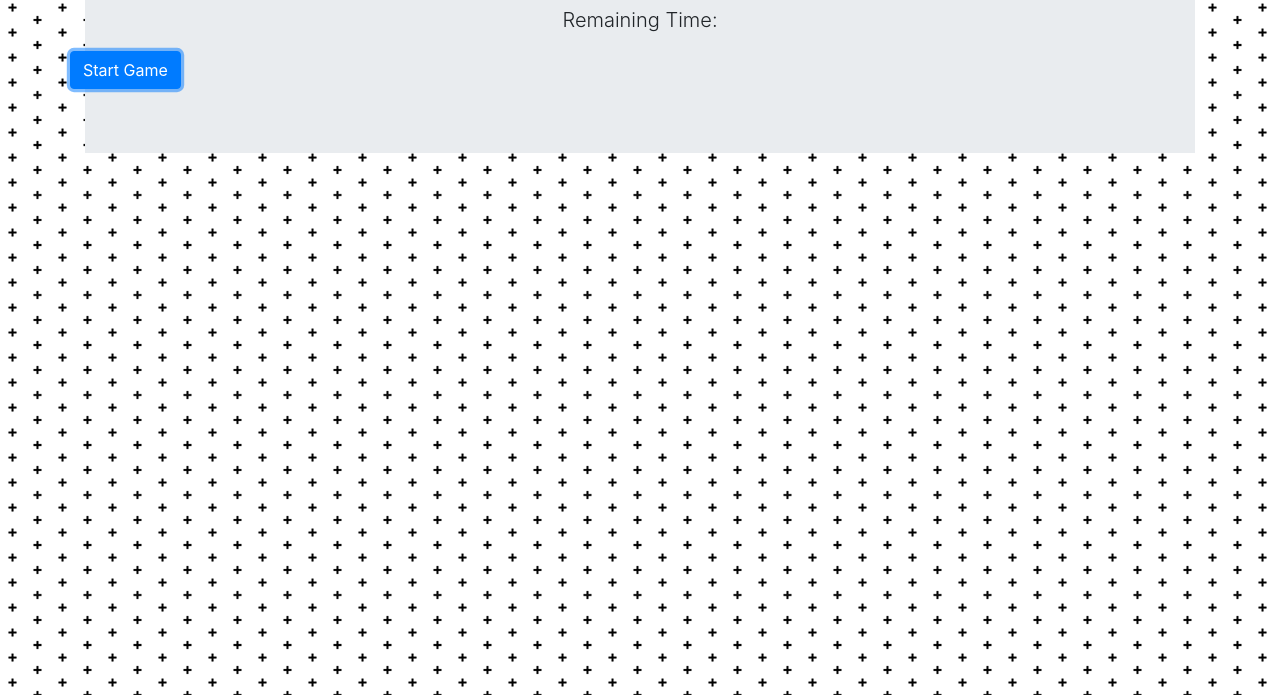
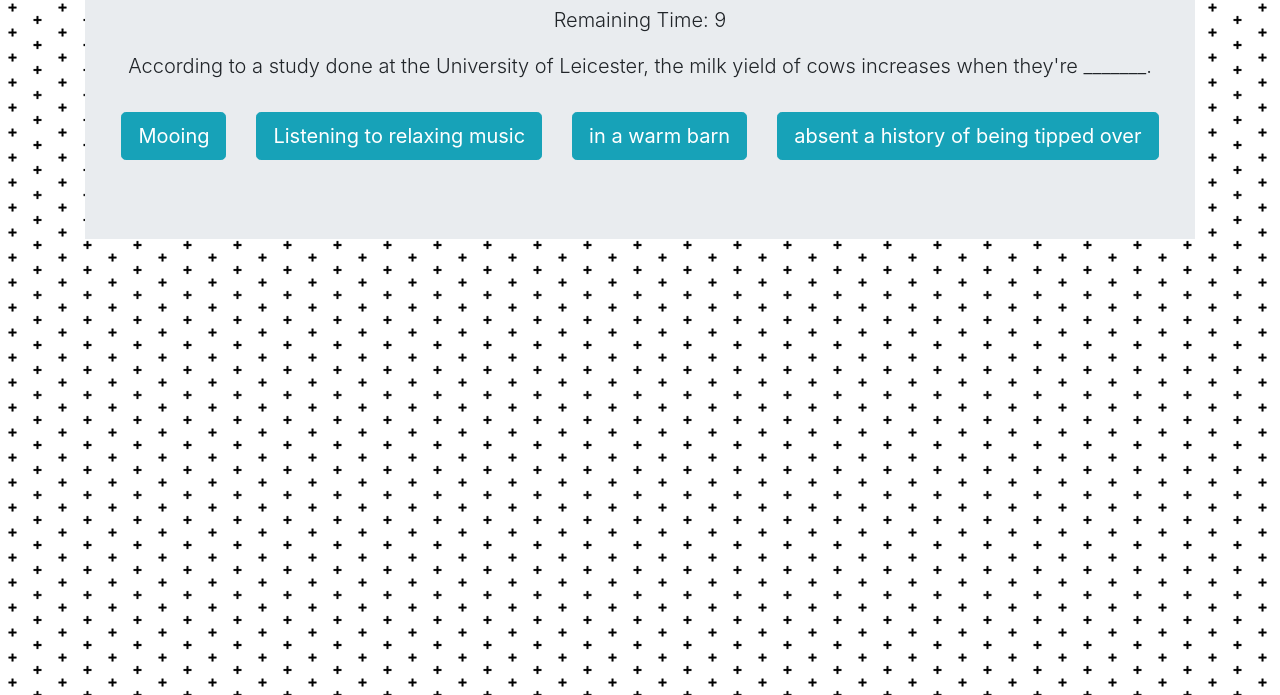
Before and after one commit to elletiburon/TriviaGame, a plain HTML site: page index.html in a window 1280 px wide. Both pictures are taken after a click on the button "Start Game". Shown: the part 105-800 px from the top of the page. Drawn offline with nearby package versions, Linux system fonts and the light colour scheme; a web font is replaced by a local one.

Commit message:
it works

```diff
--- a/assets/app.js
+++ b/assets/app.js
@@ -0,0 +1,162 @@
+$(document).ready(function(){
+
+//on click events n stuff are gonna go here
+$("#remaining-time").hide();
+$("#start").on('click', trivia.startGame);
+$(document).on('click' , '.option', trivia.guessChecker);
+})
+//set ur variables
+
+var trivia = {
+    correct: 0,
+    incorrect: 0,
+    unanswered: 0,
+    currentSet: 0,
+    timer: 20,
+    timerOn: false,
+    timerId : '',
+    questions: {
+        q1: "According to a study done at the University of Leicester, the milk yield of cows increases when they're _______.",
+        q2: "When Canada's Northwest territories considered renaming itself in the 1990s, one name that gained a lot of popular support was '____.'",
+        q3: "Which one of the following characters is a rabbit?",
+        q4: "In what key do most American car-horns honk?",
+        q5: "Which WWE megastar played the title character in 90's movie Mr. Nanny?",
+        q6: "What did Alfred Nobel develop?",
+        q7: "How many spaces are on a standard Monopoly board?"
+      },
+
+      options: {
+        q1: ["Mooing", "Listening to relaxing music", "in a warm barn", "absent a history of being tipped over"],
+        q2: ["Apres", "Shatner", "Bob", "Tundra"],
+        q3: ["Brer Rabbit", "Bugs Bunny", "Easter Bunny", "None, they're all hares"],
+        q4: ["F", "G", "E", "C"],
+        q5: ["Hulk Hogan", "John Cena", "The Rock", "Andre The Giant"],
+        q6: ["Gunpowder", "Dynamite", "Nobelium", "Atomic Bomb"],
+        q7: ["60", "40", "80", "20"]
+      },
+
+      answers: {
+        q1: "Listening to relaxing music",
+        q2: "Bob",
+        q3: "None, they're all hares",
+        q4: "F",
+        q5: "Hulk Hogan",
+        q6: "Dynamite",
+        q7: "40"
+      },
+
+//functions go here
+startGame: function(){
+
+    trivia.currentSet = 0;
+    trivia.correct = 0;
+    trivia.incorrect = 0;
+    trivia.unanswered = 0;
+    clearInterval(trivia.timerId);
+
+    $('#game').show();
+    $('#results').html('');
+    $('#timer').text(trivia.timer);
+    $('#start').hide();
+    $('#remaining-time').show();
+
+    trivia.nextQuestion();
+  },
+
+
+  nextQuestion : function(){
+
+    trivia.timer = 10;
+     $('#timer').removeClass('last-seconds');
+    $('#timer').text(trivia.timer);
+
+    if(!trivia.timerOn){
+      trivia.timerId = setInterval(trivia.timerRunning, 1000);
+    }
+
+
+    var questionContent = Object.values(trivia.questions)[trivia.currentSet];
+    $('#question').text(questionContent);
+
+    var questionOptions = Object.values(trivia.options)[trivia.currentSet];
+
+    $.each(questionOptions, function(index, key){
+      $('#options').append($('<button class="option btn btn-info btn-lg">'+key+'</button>'));
+    })
+
+  },
+
+  timerRunning : function(){
+
+    if(trivia.timer > -1 && trivia.currentSet < Object.keys(trivia.questions).length){
+      $('#timer').text(trivia.timer);
+      trivia.timer--;
+        if(trivia.timer === 4){
+          $('#timer').addClass('last-seconds');
+        }
+    }
+
+    else if(trivia.timer === -1){
+      trivia.unanswered++;
+      trivia.result = false;
+      clearInterval(trivia.timerId);
+      resultId = setTimeout(trivia.guessResult, 1000);
+      $('#results').html('<h3>Too Slow! The right answer was '+ Object.values(trivia.answers)[trivia.currentSet] +'</h3>');
+    }
+
+    else if(trivia.currentSet === Object.keys(trivia.questions).length){
+
+      $('#results')
+        .html('<h3>All Done!</h3>'+
+        '<p>Correct: '+ trivia.correct +'</p>'+
+        '<p>Incorrect: '+ trivia.incorrect +'</p>'+
+        '<p>Unaswered: '+ trivia.unanswered +'</p>'
+        );
+
+
+      $('#game').hide();
+
+
+      $('#start').show();
+    }
+
+  },
+
+  guessChecker : function() {
+
+
+    var resultId;
+    var currentAnswer = Object.values(trivia.answers)[trivia.currentSet];
+
+
+    if($(this).text() === currentAnswer){
+      $(this).addClass('btn-success').removeClass('btn-info');
+
+      trivia.correct++;
+      clearInterval(trivia.timerId);
+      resultId = setTimeout(trivia.guessResult, 5000);
+      $('#results').html('<h3>GOOD JOB!</h3>');
+    }
+
+    else{
+      $(this).addClass('btn-danger').removeClass('btn-info');
+
+      trivia.incorrect++;
+      clearInterval(trivia.timerId);
+      resultId = setTimeout(trivia.guessResult, 5000);
+      $('#results').html('<h3>WRONG! '+ currentAnswer +'</h3>');
+    }
+
+  },
+
+  guessResult : function(){
+
+    trivia.currentSet++;
+
+    $('.option').remove();
+    $('#results h3').remove();
+
+    trivia.nextQuestion();
+  }
+
+}
--- a/index.html
+++ b/index.html
@@ -12,13 +12,14 @@
   <script type="text/javascript" src="https://cdnjs.cloudflare.com/ajax/libs/jquery/3.2.1/jquery.min.js"></script>
 
   <style>
-
     body {
       background-image: url("assets/images/positive.png");
       text-align: center;
     }
 
-
+    .option {
+      margin: 15px;
+    }
   </style>
 
 </head>
@@ -28,7 +29,8 @@
   <div class="container">
 
     <div class="jumbotron jumbotron-fluid">
-                  <div class="container">
+      <div id="game-container">
+        <div id="game-container" class="">
           <div id="game">
             <h2>a COMPLETELY random trivia game!</h2>
             <p id="remaining-time" class="lead">Remaining Time: <span id="timer"></span></p>
@@ -38,12 +40,14 @@
           </div>
         </div>
 
-                <div class="row">
-                  <div id="choices" class="text-center">
-                      <div style="text-align: center;">
-                    <button id="start" class="btn btn-primary" style="text-align:center;display:block;">Start Game</button>
+        <div class="row d-flex justify-content-center">
+          <div id="choices">
+            <button id="start" class="btn btn-info btn-lg">Start Game</button>
+            <div id="options">
+
             </div>
-                    <div id="options">
+
+            <div id="gifs">
 
             </div>
 
```
Also changed, not shown: assets/images/05.jpg (deleted), assets/images/bc.jpg (deleted), assets/images/bc.png (deleted), 2 other files. Lines whose indentation alone changed are shown as unchanged.
